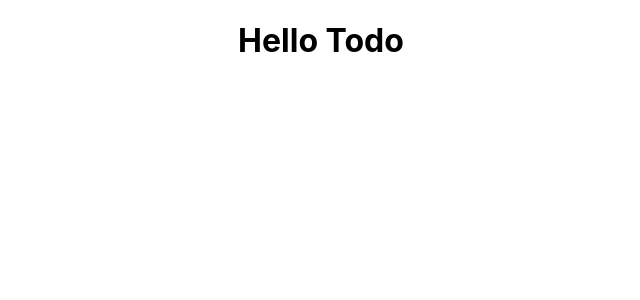
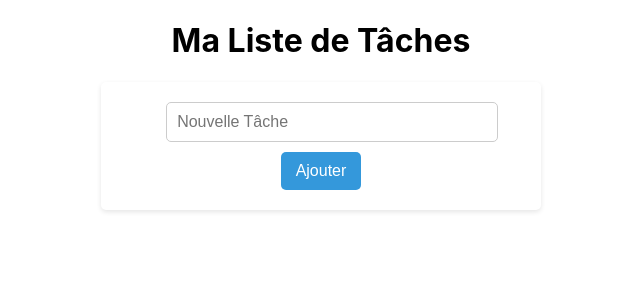
Before and after one commit to zkerkeb-class/todo-list-avanc-react-MalicknND, a React (Create React App) app: page / in a window 1280 px wide. Shown: the top 300 px of the page, without its empty margins (319-959 px from the left). Built offline with nearby package versions, Linux system fonts and the light colour scheme.

Commit message:
✅ add a task

```diff
--- a/src/App.js
+++ b/src/App.js
@@ -1,9 +1,20 @@
 import './App.css';
+import TodoForm from './components/TodoForm/TodoForm';
+import TodoList from './components/TodoList/TodoList';
+import {useState} from 'react';
 
 function App() {
+  const [tasks, setTasks] = useState([]);
+
+  const addTask = task => {
+    setTasks([...tasks, task]);
+  };
+
   return (
     <div className="App">
-      <h1>Hello Todo</h1>
+      <h1>Ma Liste de Tâches</h1>
+      <TodoForm addTask={addTask} />
+      <TodoList tasks={tasks} />
     </div>
   );
 }
--- /dev/null
+++ b/src/components/TodoForm/TodoForm.js
@@ -0,0 +1,31 @@
+import React, {useState} from 'react';
+import './todoform.css';
+
+const TodoForm = ({addTask}) => {
+  const [newTask, setNewTask] = useState('');
+
+  const handleSubmit = e => {
+    e.preventDefault();
+    addTask(newTask);
+    setNewTask(''); // Réinitialiser le champ de saisie après la soumission
+    console.log('Nouvelle tâche:', newTask);
+  };
+
+  return (
+    <div className="todo-form">
+      {' '}
+      {/* Ajout de la classe todo-form */}
+      <form onSubmit={handleSubmit}>
+        <input
+          type="text"
+          value={newTask}
+          onChange={e => setNewTask(e.target.value)}
+          placeholder="Nouvelle Tâche"
+        />
+        <button type="submit">Ajouter</button>{' '}
+      </form>
+    </div>
+  );
+};
+
+export default TodoForm;
--- /dev/null
+++ b/src/components/TodoForm/todoform.css
@@ -0,0 +1,36 @@
+.todo-form {
+  display: flex;
+  /* flex-direction: column; */
+  justify-content: center;
+  align-items: center;
+  margin: 20px auto;
+  padding: 20px;
+  background-color: #ffffff;
+  border-radius: 5px;
+  box-shadow: 0 2px 5px rgba(0, 0, 0, 0.1);
+  max-width: 400px;
+}
+
+.todo-form input {
+  padding: 10px;
+  border: 1px solid #ccc;
+  border-radius: 5px;
+  width: 100%;
+  margin-bottom: 10px;
+  font-size: 16px;
+}
+
+.todo-form button {
+  padding: 10px 15px;
+  border: none;
+  border-radius: 5px;
+  background-color: #3498db;
+  color: white;
+  font-size: 16px;
+  cursor: pointer;
+  transition: background-color 0.3s;
+}
+
+.todo-form button:hover {
+  background-color: #2980b9;
+}
--- /dev/null
+++ b/src/components/TodoItem/TodoItem.js
@@ -0,0 +1,14 @@
+import React from 'react';
+import './todoitem.css';
+
+const TodoItem = ({task, index, removeTask}) => {
+  return (
+    <div className="todo-item">
+      <span className="task-text">{task}</span>{' '}
+      {/* Afficher le texte de la tâche */}
+      <button onClick={() => removeTask(task)}>Supprimer</button>
+    </div>
+  );
+};
+
+export default TodoItem;
--- /dev/null
+++ b/src/components/TodoItem/todoitem.css
@@ -0,0 +1,42 @@
+/* Conteneur principal pour chaque tâche */
+.todo-item {
+  display: flex;
+  justify-content: space-between;
+  align-items: center;
+  padding: 10px 15px;
+  margin: 10px auto;
+  width: 90%;
+  max-width: 500px;
+  background-color: #f9f9f9;
+  border-radius: 5px;
+  box-shadow: 0 2px 5px rgba(0, 0, 0, 0.1);
+  transition: background-color 0.3s;
+}
+
+/* Changer la couleur de fond au survol */
+.todo-item:hover {
+  background-color: #f1f1f1;
+}
+
+/* Style du texte de la tâche */
+.todo-item .task-text {
+  flex-grow: 1;
+  color: #333;
+  text-align: center;
+}
+
+/* Style pour le bouton de suppression */
+.todo-item button {
+  padding: 5px 15px;
+  border: none;
+  border-radius: 3px;
+  background-color: #e74c3c;
+  color: white;
+  cursor: pointer;
+  transition: background-color 0.3s;
+}
+
+/* Changer la couleur de fond du bouton au survol */
+.todo-item button:hover {
+  background-color: #c0392b;
+}
--- /dev/null
+++ b/src/components/TodoList/TodoList.js
@@ -0,0 +1,17 @@
+import React from 'react';
+import TodoItem from '../TodoItem/TodoItem';
+import './todolist.css';
+
+const TodoList = ({tasks}) => {
+  return (
+    <div>
+      <ul>
+        {tasks.map((task, index) => (
+          <TodoItem task={task} key={index} />
+        ))}
+      </ul>
+    </div>
+  );
+};
+
+export default TodoList;
```
Also changed, not shown: src/components/TodoList/todolist.css (added), 1 other file (tests, documents, lock files or other folders).
